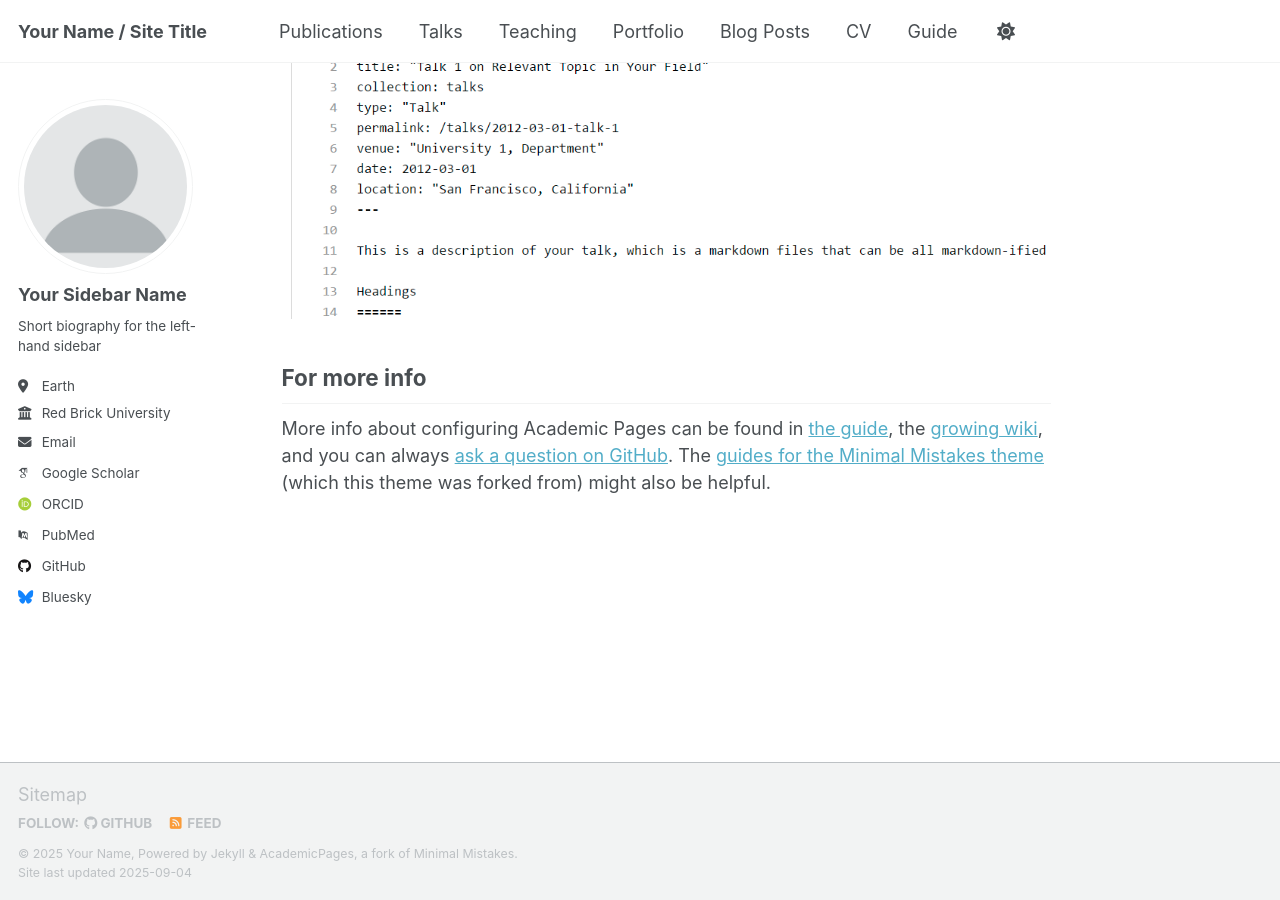
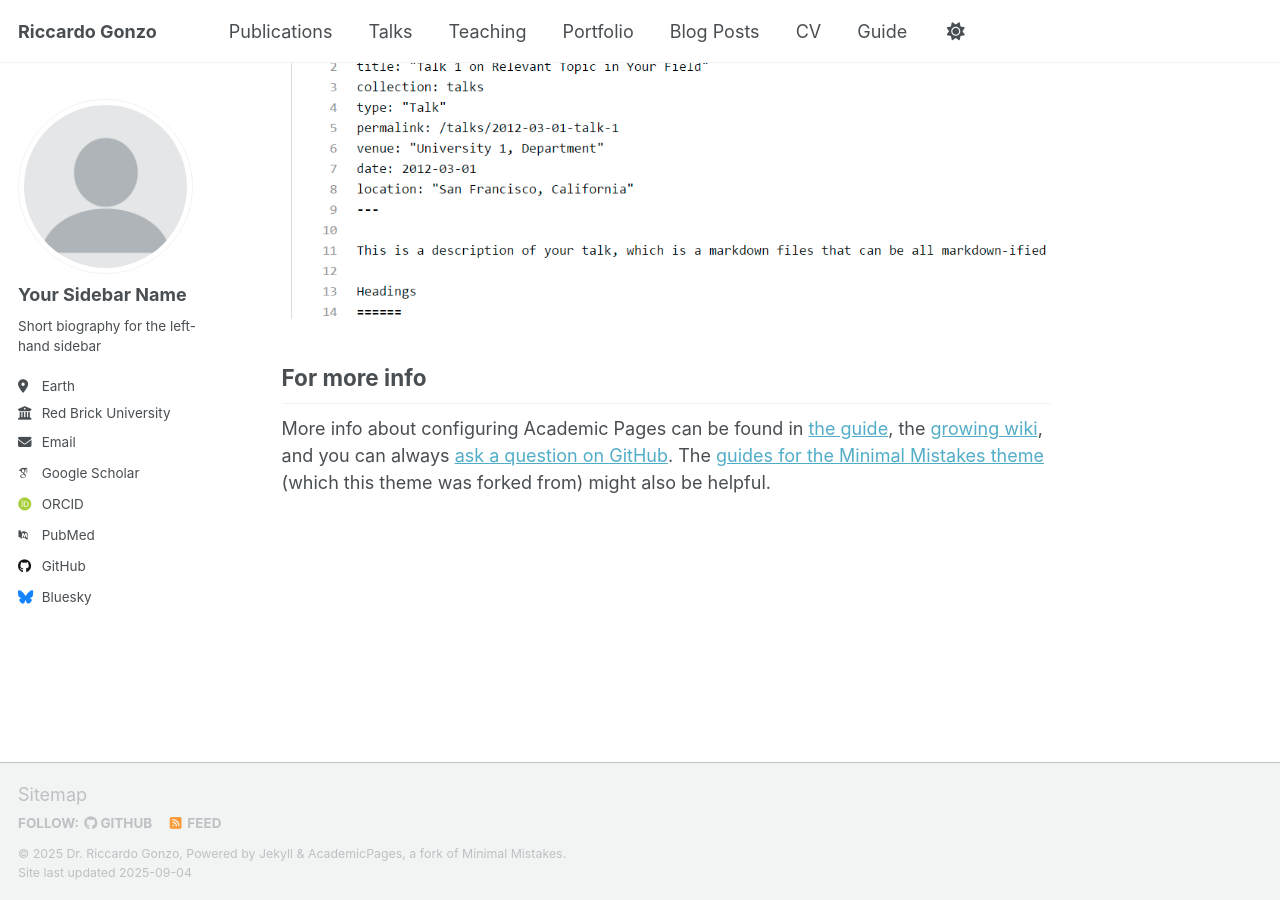
Before and after one commit to Ricky-93/riccardogonzo.github.io, a Jekyll site: the page built from _pages/about.md, in a window 1280 px wide and 900 px high, scrolled down 2880 px. Built offline with Jekyll 4.4.1, drawn with Linux system fonts in a browser that asks for light colours; some web fonts are replaced; a script that is not in the unit is left out.

Commit message:
Update _config.yml

```diff
--- a/_config.yml
+++ b/_config.yml
@@ -7,15 +7,15 @@
 # server process.
 
 # Basic Site Settings
-locale                   : "en-US"
-site_theme               : "default" # Currently available options are "default", "air"
-title                    : "Your Name / Site Title"
-title_separator          : "-"
-name                     : &name "Your Name"
-description              : &description "personal description"
-url                      : https://academicpages.github.io # the base hostname & protocol for your site e.g. "https://[your GitHub username].github.io" or if you already have some other page hosted on Github then use "https://[your GitHub username].github.io/[Your Repo Name]"
-baseurl                  : "" # the subpath of your site, e.g. "/blog"
-repository               : "academicpages/academicpages.github.io"
+locale      : "en-GB"
+site_theme  : "default"
+title       : "Riccardo Gonzo"
+title_separator: "-"
+name        : &name "Dr. Riccardo Gonzo"
+description : &description "Postdoctoral Research Associate, University of Edinburgh"
+url         : "https://riccardogonzo.com"
+baseurl     : ""      # keep empty when using a custom domain at the root
+repository  : "Ricky-93/riccardogonzo.github.io"  # your repo path
 
 # Site Author - The following control what appear as part of the author content on the side bar.
 #               If a field is blank the icon and link will not appear, otherwise it will be shown.
```
